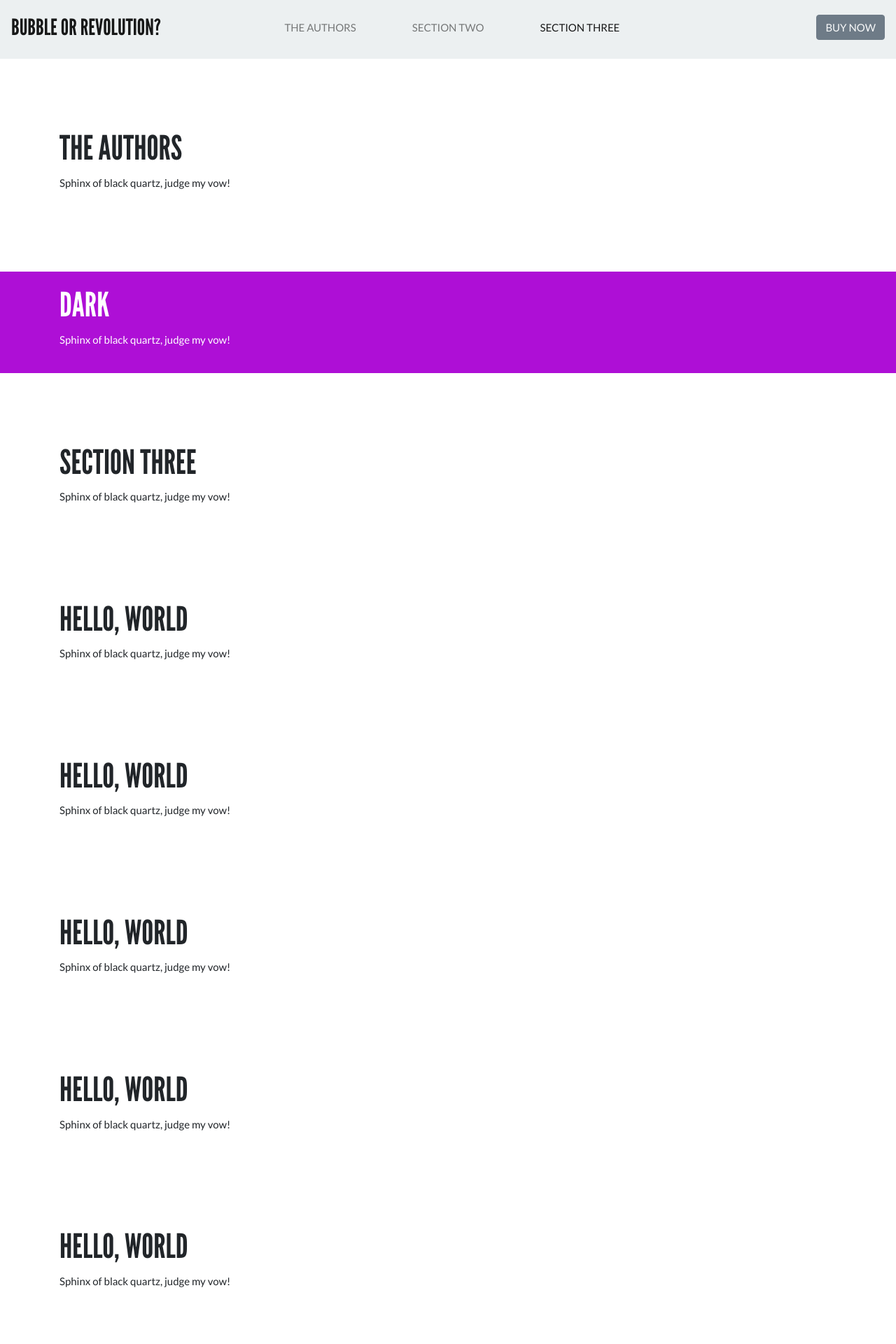
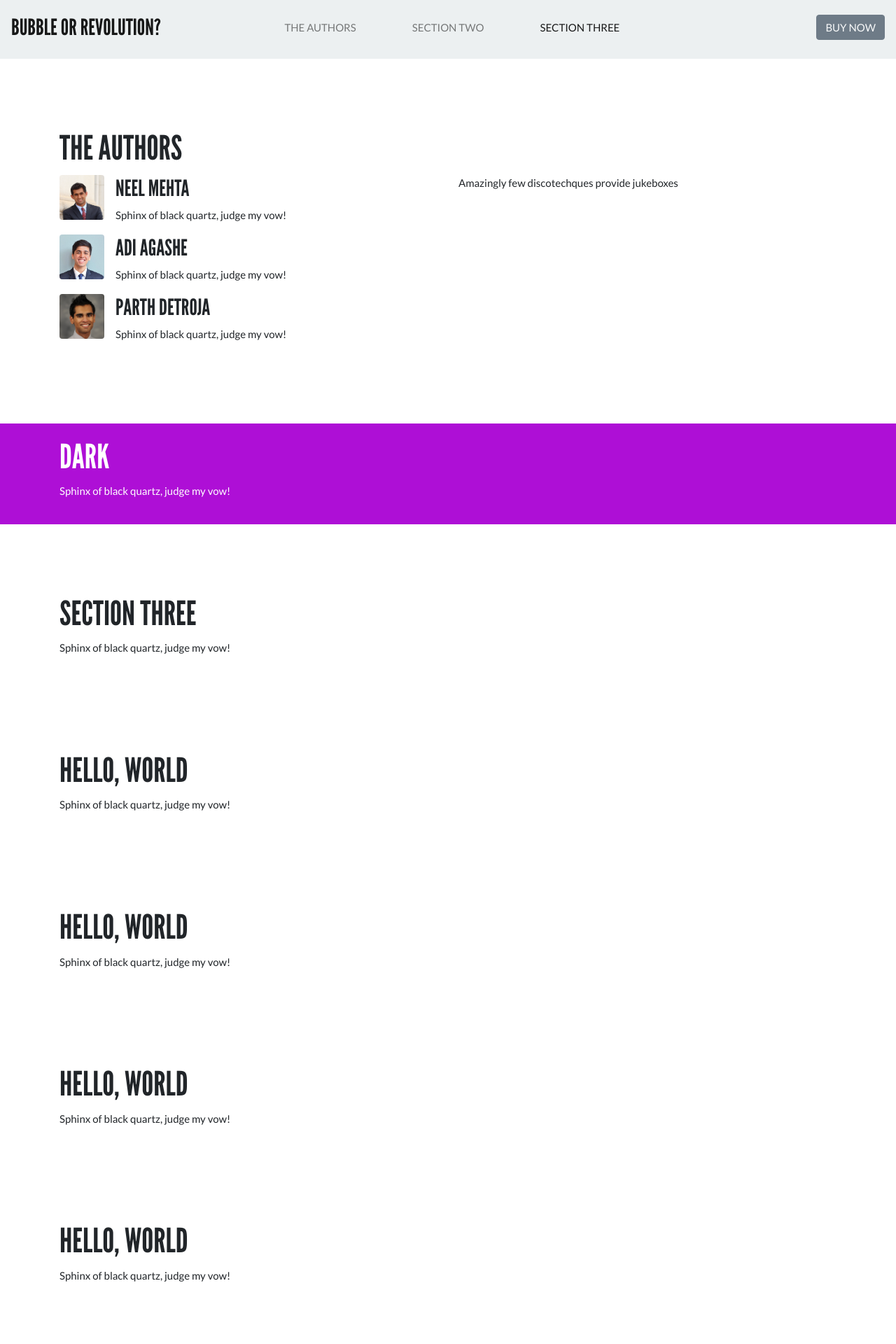
Before and after one commit to bubbleorrevolution/BubbleOrRevolution.github.io, a Jekyll site: the page built from index.html, in a window 1280 px wide. Shown: the part 906-2826 px from the top of the page at 70% size. Built offline with Jekyll 4.4.1, drawn with Linux system fonts in a browser that asks for light colours; nearby versions of some CDN libraries; a script that is not in the unit is left out.

Commit message:
rudiments of author profiles

```diff
--- /dev/null
+++ b/_data/authors.yml
@@ -0,0 +1,9 @@
+-   name: Neel Mehta
+    image: author-neel-mehta.jpg
+    bio: Sphinx of black quartz, judge my vow!
+-   name: Adi Agashe
+    image: author-aditya-agashe.jpg
+    bio: Sphinx of black quartz, judge my vow!
+-   name: Parth Detroja
+    image: author-parth-detroja.jpg
+    bio: Sphinx of black quartz, judge my vow!
--- a/assets/css/custom.scss
+++ b/assets/css/custom.scss
@@ -29,7 +29,7 @@ $white: white;
 /** CUSTOM RULES **/
 
 body {
-  font-family: Lato;
+  font-family: Lato, -apple-system, BlinkMacSystemFont, 'Segoe UI', Roboto, Oxygen, Ubuntu, Cantarell, 'Open Sans', 'Helvetica Neue', sans-serif;
 
   // for scrollspy to work
   position: relative;
@@ -173,4 +173,9 @@ h6 {
   box-shadow: 0 0 20px rgba(0,0,0,0.5);
 }
 
+.author-img {
+    height: 64px;
+    width: 64px;
+}
+
 /* BOOTSWATCH */
--- a/index.html
+++ b/index.html
@@ -35,7 +35,7 @@ layout: default
     <div class="collapse navbar-collapse" id="navbarSupportedContent">
       <!-- NB: ml-auto moves navigation to right; mr-auto moves to left;
                mx-auto centers navigation -->
-      <a class="navbar-brand `mr-auto" href="#">BUBBLE OR REVOLUTION?</a>
+      <a class="navbar-brand `mr-auto" href="#">Bubble or Revolution?</a>
 
       <ul class="navbar-nav mx-auto">
         {% for page in site.data.sections %}
@@ -58,9 +58,28 @@ layout: default
       <div class="container">
             <h1>The Authors</h1>
 
-            <p>
-            Sphinx of black quartz, judge my vow!
-            </p>
+            <div class="row">
+                <div class="col-md">
+                    <ul class="list-unstyled">
+                    {% for author in site.data.authors %}
+                        <li class="media mb-3">
+                            <img src="{{ site.baseurl }}/assets/img/authors/{{ author.image }}"
+                                class="rounded img-fluid mr-3 author-img" alt="{{ author.name }}">
+                            <div class="media-body">
+                                <h3 class="mt-0">{{ author.name }}</h3>
+                                {{ author.bio}}
+                            </div>
+                        </li>
+                    {% endfor %}
+                    </ul>
+                    </div>
+                    <div class="col-md">
+                        <p>
+                            Amazingly few discotechques provide jukeboxes
+                        </p>
+                    </div>
+            </div>
+
         </div>
   </div>
 </section>
```
Also changed, not shown: assets/img/authors/author-aditya-agashe.jpg (added), assets/img/authors/author-neel-mehta.jpg (added), assets/img/authors/author-parth-detroja.jpg (added).
